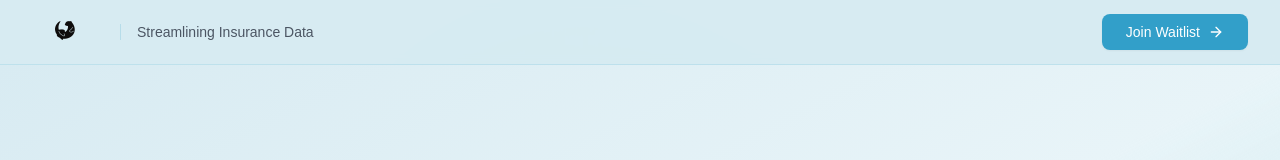
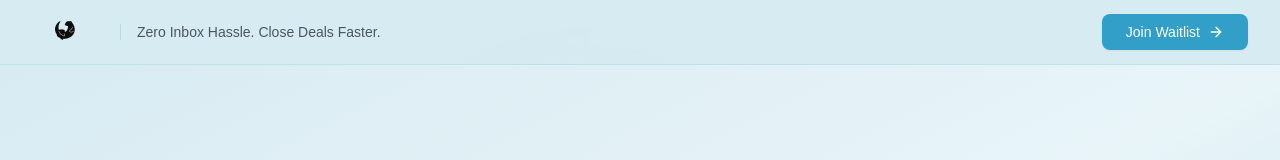
Before and after one commit to GregoriusAviantoro/Startup-Landing-Page-Otterance, a React (Vite) app: page / in a window 1280 px wide. Shown: the top 160 px of the page. Built offline with nearby package versions, Linux system fonts and the light colour scheme.

Commit message:
Update Navbar.tsx

```diff
--- a/src/components/Navbar.tsx
+++ b/src/components/Navbar.tsx
@@ -11,7 +11,7 @@ export const Navbar = () => {
             <img src={darkLogo} alt="Otterance" className="h-16 w-auto mr-2" />
             <div className="hidden md:flex ml-4 h-4 w-px bg-primary/20"></div>
             <span className="hidden md:block ml-4 text-sm text-gray-600">
-              Streamlining Insurance Data
+              Zero Inbox Hassle. Close Deals Faster.
             </span>
           </div>
           <div>
```
